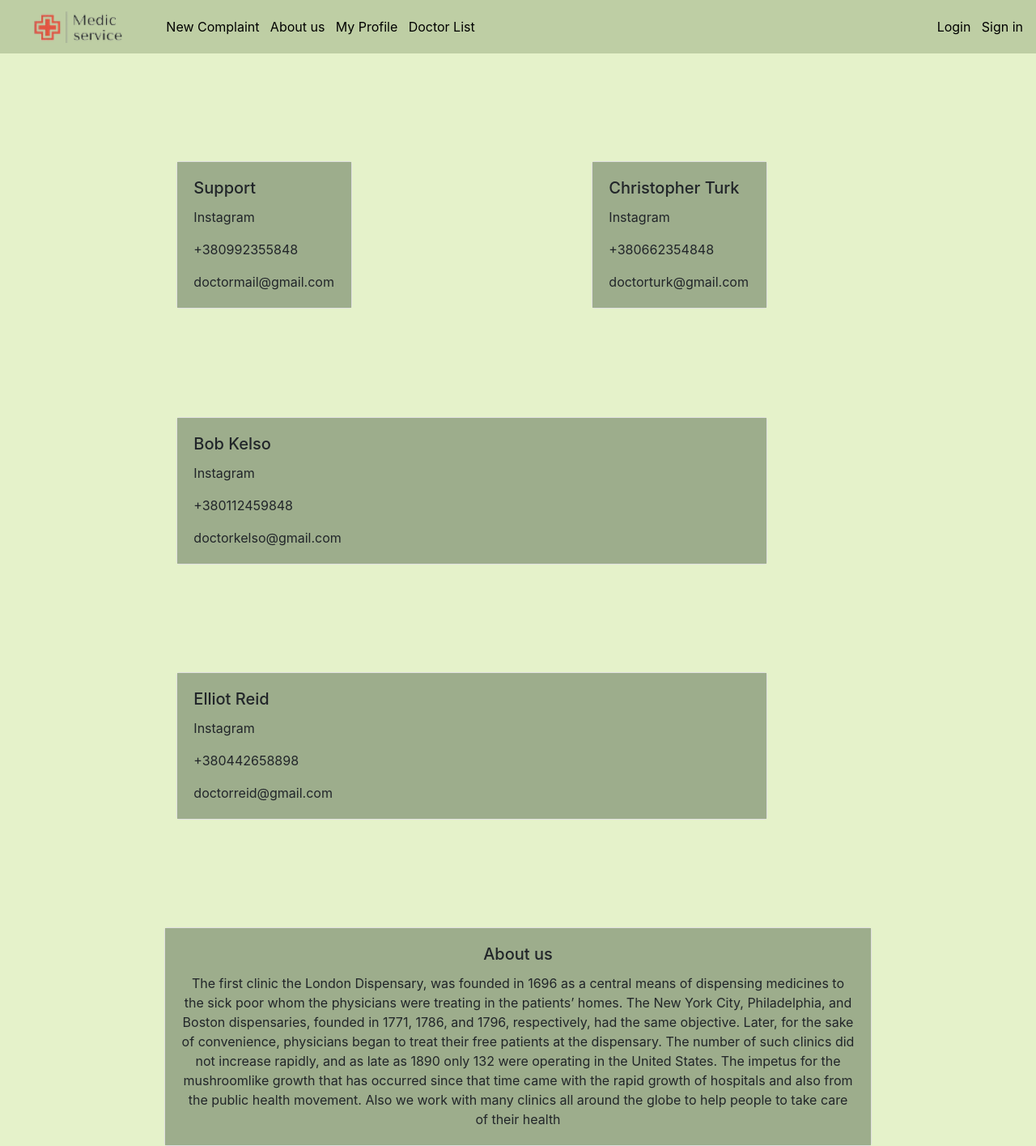
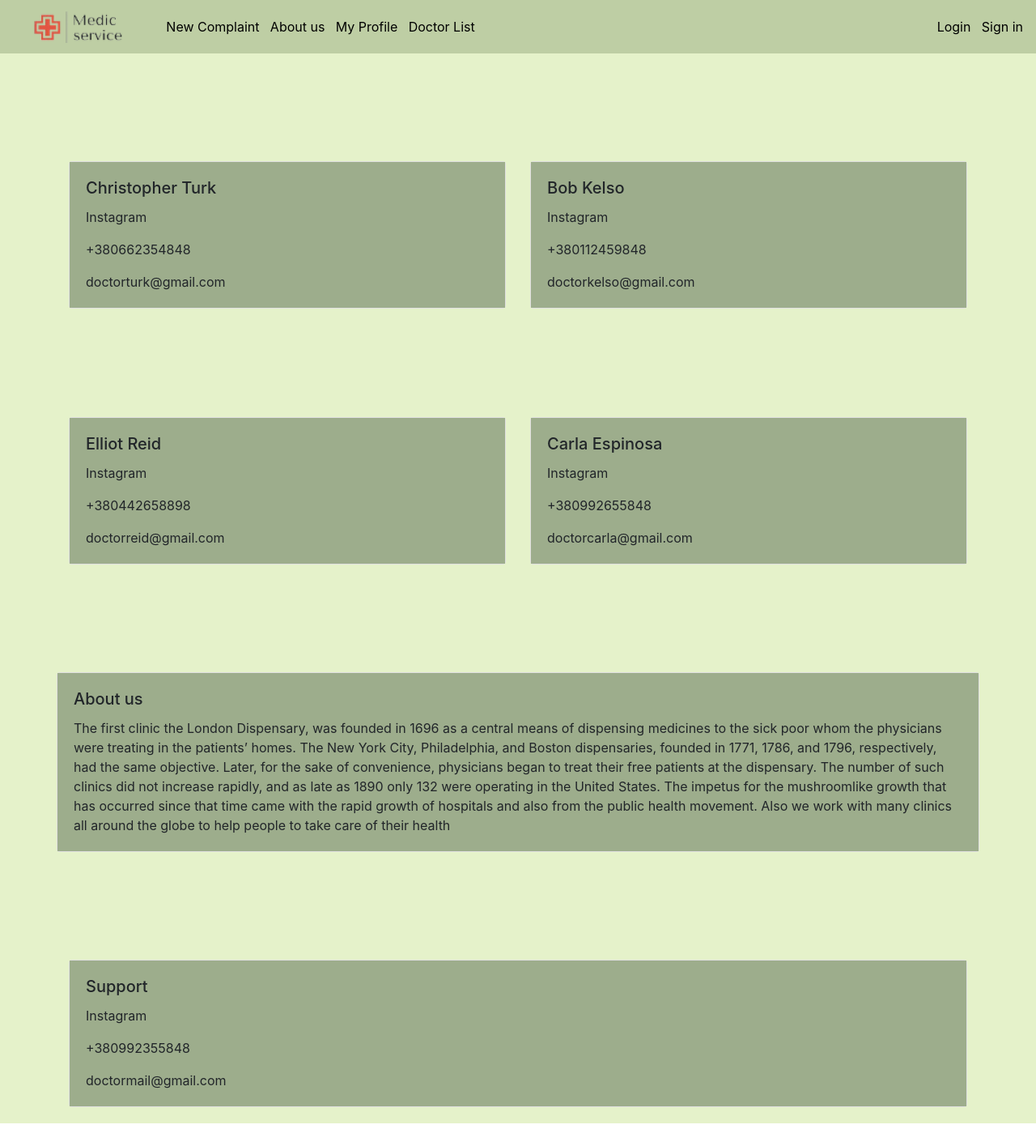
Before and after one commit to Asprofil/diplom, a React (Create React App) app in the folder client/: page /about in a window 1280 px wide. Shown: the whole page at 81% size. After the commit the page ends 1387 px from the top, so only its background shows below. Built offline with nearby package versions, Linux system fonts and the light colour scheme.

Commit message:
client side firts comit

```diff
--- a/client/package.json
+++ b/client/package.json
@@ -22,6 +22,7 @@
     "test": "react-scripts test",
     "eject": "react-scripts eject"
   },
+  "proxy": "http://localhost:3000",
   "eslintConfig": {
     "extends": [
       "react-app",
--- a/client/src/components/AboutUs.css
+++ b/client/src/components/AboutUs.css
@@ -7,3 +7,12 @@
     background: #9DAD8C;
 
 }
+.ccol{
+    margin-left: 0pt;
+    margin-right: 0pt;
+}
+.csup{
+    margin-bottom: 15pt;
+    margin-left: 0pt;
+    margin-right: 0pt;
+}
--- a/client/src/components/AboutUs.js
+++ b/client/src/components/AboutUs.js
@@ -19,26 +19,9 @@ export default function AboutUs(){
             <Header></Header>
             <div className="boxing">
             <Container>
-                  <Row>
-                <CardGroup>
-      <Col xl="6">
-  <Card>
-    <Card.Body>
-      <Card.Title>Support</Card.Title>
-      <Card.Text>
-<a>Instagram</a>
-      </Card.Text>
-      <Card.Text>
-+380992355848
-      </Card.Text>
-      <Card.Text>
-doctormail@gmail.com
-      </Card.Text>
-    </Card.Body>
-  </Card>
-  </Col>
+                  <Row xl="2">
   <Col>
-  <Card>
+  <Card className="ccol">
     <Card.Body>
       <Card.Title>Christopher Turk</Card.Title>
       <Card.Text>
@@ -54,7 +37,7 @@ doctorturk@gmail.com
   </Card>
   </Col>
   <Col>
-  <Card>
+  <Card className="ccol">
     <Card.Body>
       <Card.Title>Bob Kelso</Card.Title>
       <Card.Text>
@@ -70,7 +53,7 @@ doctorkelso@gmail.com
   </Card>
   </Col>
   <Col>
-  <Card>
+  <Card className="ccol">
     <Card.Body>
       <Card.Title>Elliot Reid</Card.Title>
       <Card.Text>
@@ -85,10 +68,25 @@ doctorreid@gmail.com
     </Card.Body>
   </Card>
   </Col>
-</CardGroup>
+  <Col>
+  <Card className="ccol">
+    <Card.Body>
+      <Card.Title>Carla Espinosa</Card.Title>
+      <Card.Text>
+<a>Instagram</a>
+      </Card.Text>
+      <Card.Text>
++380992655848
+      </Card.Text>
+      <Card.Text>
+doctorcarla@gmail.com
+      </Card.Text>
+    </Card.Body>
+  </Card>
+  </Col>
 </Row>
 <Row>
-<Card className="text-center">
+<Card className="ccol">
   <Card.Body>
     <Card.Title>About us</Card.Title>
     <Card.Text>
@@ -96,6 +94,22 @@ doctorreid@gmail.com
     </Card.Text>
   </Card.Body>
 </Card>
+<Col>
+  <Card className="csup">
+    <Card.Body>
+      <Card.Title>Support</Card.Title>
+      <Card.Text>
+<a>Instagram</a>
+      </Card.Text>
+      <Card.Text>
++380992355848
+      </Card.Text>
+      <Card.Text>
+doctormail@gmail.com
+      </Card.Text>
+    </Card.Body>
+  </Card>
+  </Col>
 </Row>
 </Container>
 </div>
```
